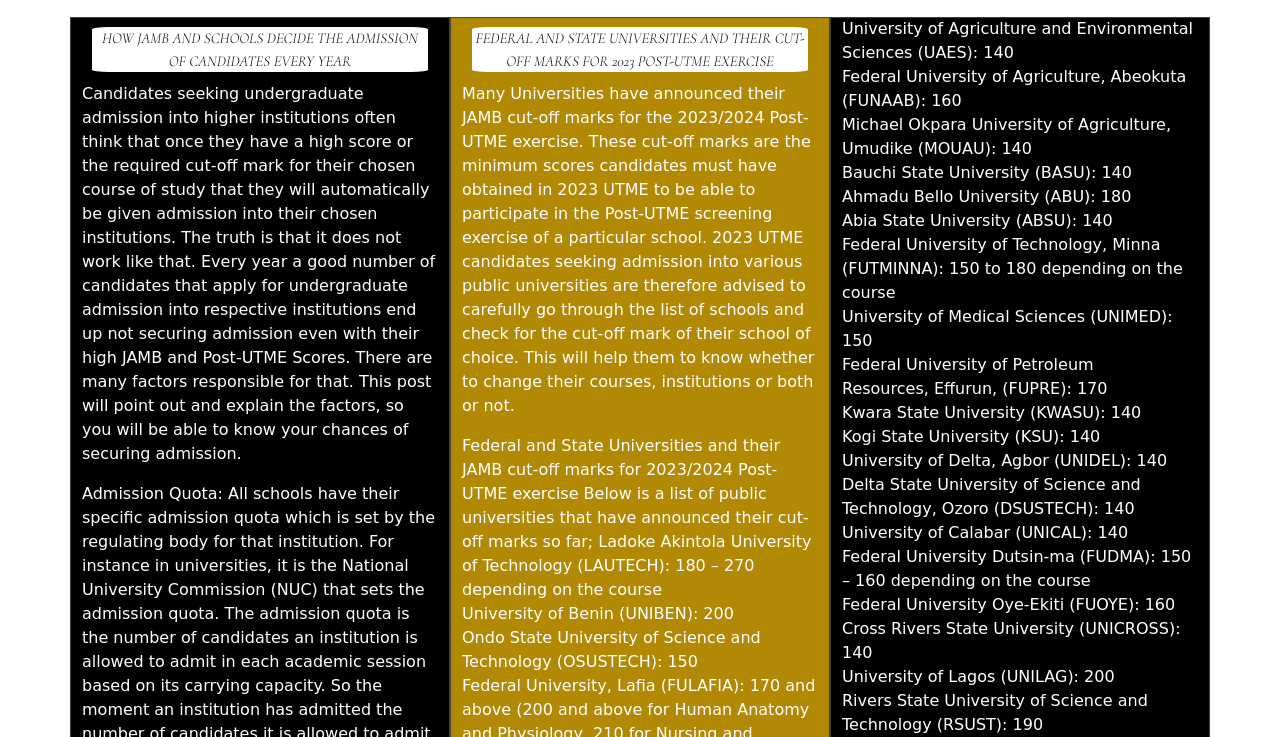
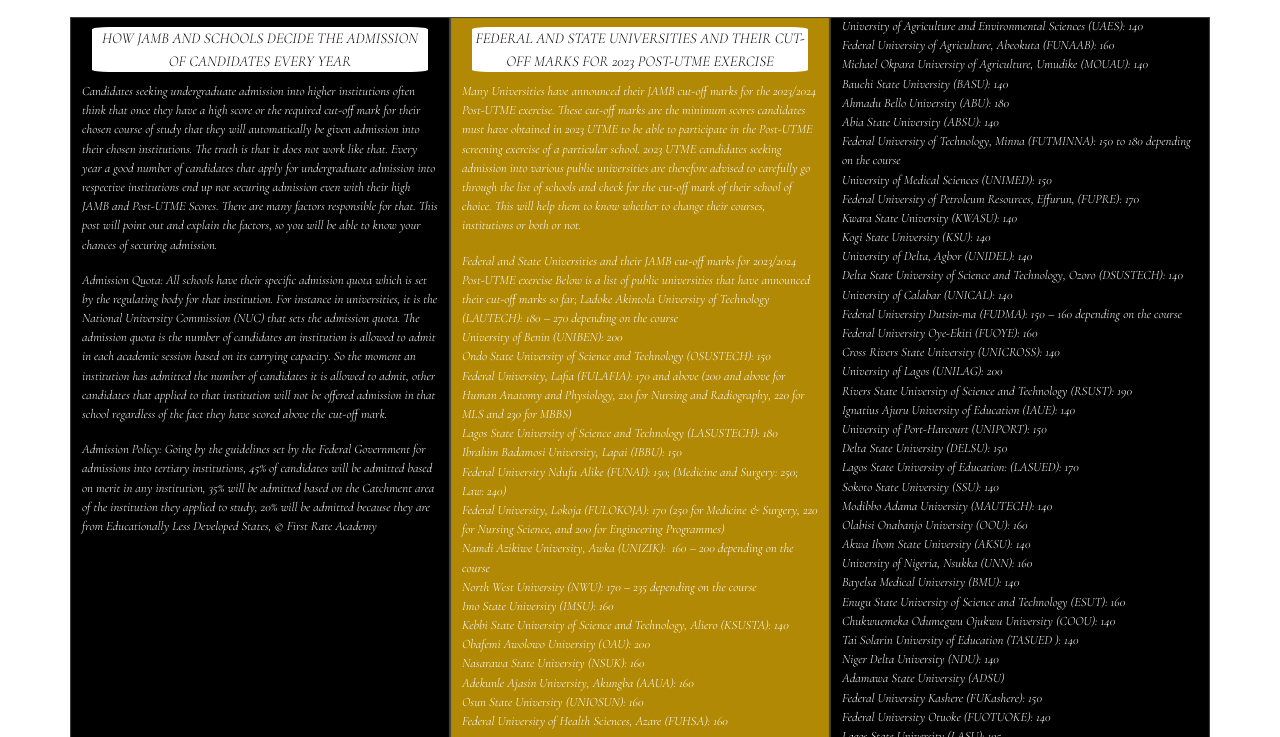
Before and after one commit to Oruikor/front, a plain HTML site: page news.html in a window 1280 px wide. Shown: the part 63-800 px from the top of the page. Drawn offline with nearby package versions, Linux system fonts and the light colour scheme; a web font is replaced by a local one.

Commit message:
Add files via upload

```diff
--- a/styleform.css
+++ b/styleform.css
@@ -213,4 +213,6 @@
   }
   p{
     color: #fff;
+    font-size: 0.8em;
+    font-family: 'Cormorant Garamond', serif;
   }
```
Also changed, not shown: index.html (+1 -1 lines).
